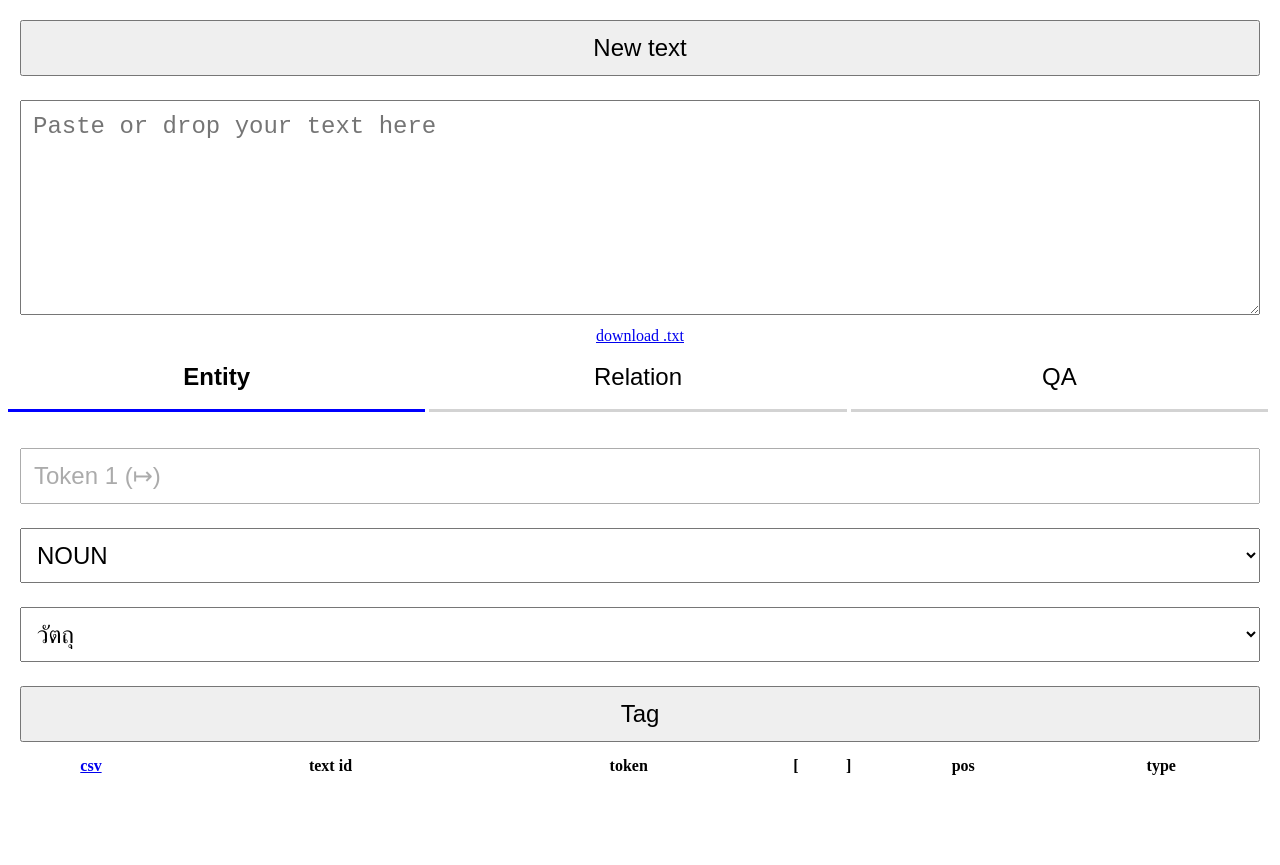
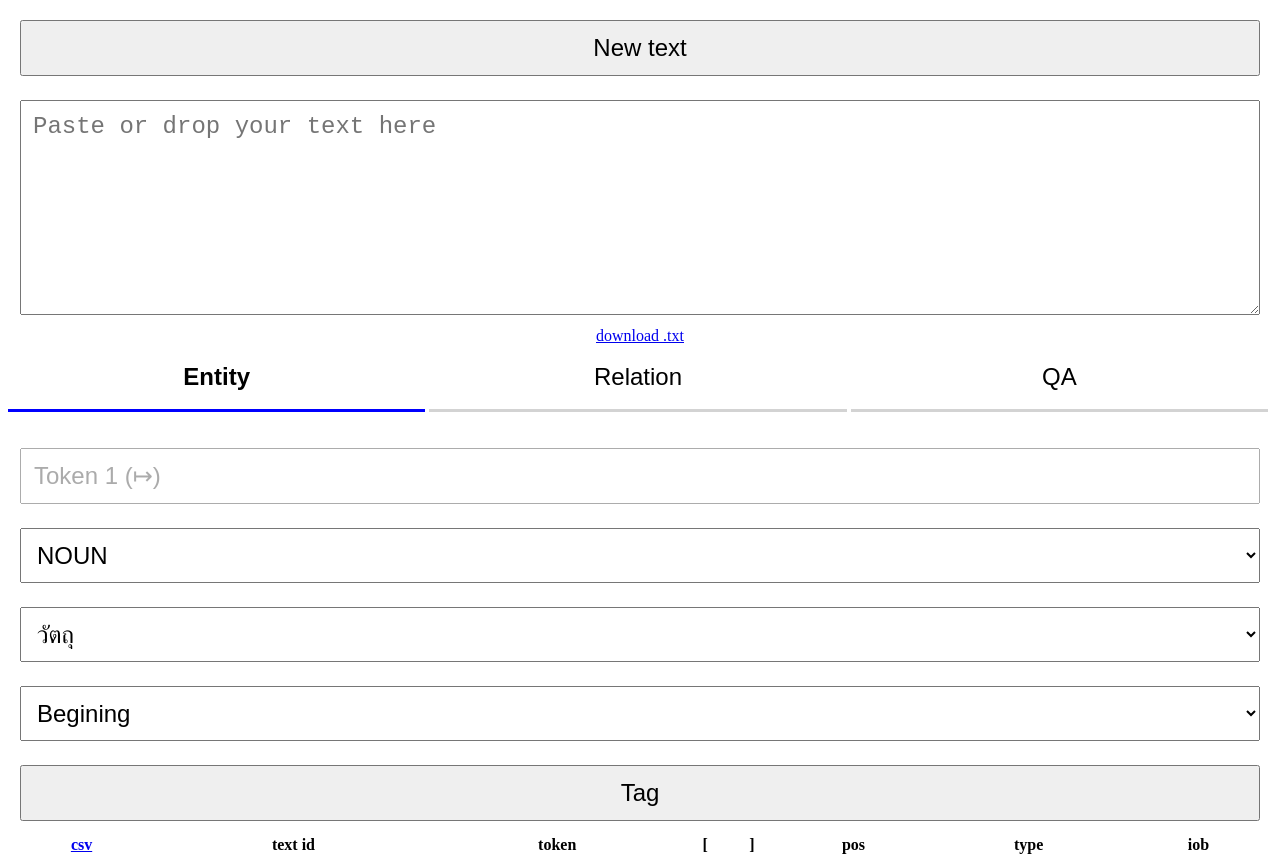
Before and after one commit to niris/datatagger, a plain HTML site: page index.html in a window 1280 px wide. Before the commit the page ends 800 px from the top, so only its background shows below. Drawn offline with Linux system fonts and the light colour scheme.

Commit message:
add iob2 format

```diff
--- a/index.html
+++ b/index.html
@@ -94,6 +94,7 @@
         form.backwardSelection.value="";
         form.rel.value="";
         form.entType.value="";
+        form.iob.value-"";
         form.question.value="";
         form.pos.value="";
         form.relType.value="";
@@ -190,6 +191,7 @@
     <select class="entity" placeholder="Entity type" name=entType>
         <option value="object">วัตถุ</option>
         <option value="abstract">นามธรรม</option>
+        <option value="topic">หัวข้อ</option>
         <option value="person">บุคคล</option>
         <option value="group">กลุ่มบุคล</option>
         <option value="post">ตำแหน่งบุคคล</option>
@@ -216,6 +218,12 @@
         <option value="none">ไม่ระบุ</option>
     </select>
 
+    <select class="entity" placeholder="IOB2" name=iob>
+        <option value="b">Begining</option>
+        <option value="i">Inside</option>
+        <option value="o">Outside</option>
+    </select>
+
     <select class="relation" name=relType placeholder="Relation type">
         <option value=direct>Directed</option>
         <option value=undirected>Undirected</option>
@@ -233,6 +241,7 @@
                     <th data-col=forwardEnd>]</th>
                     <th data-col=pos>pos</th>
                     <th data-col=entType>type</th>
+                    <th data-col=iob>iob</th>
                 </tr>
             </thead>
             <tbody></tbody>
```
